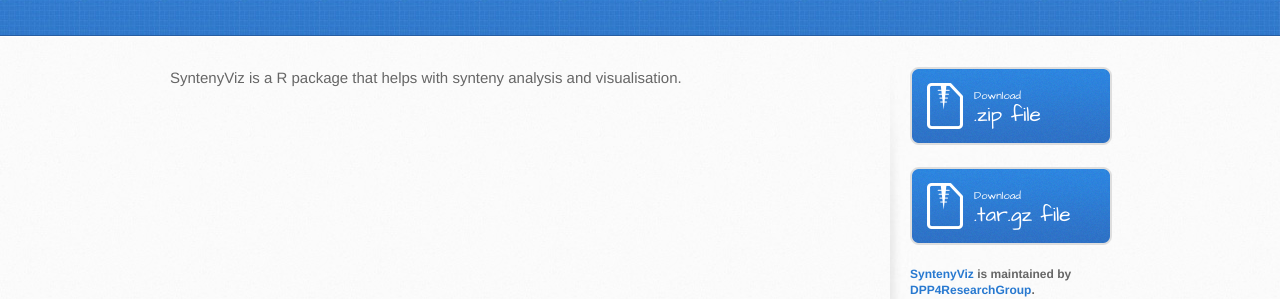
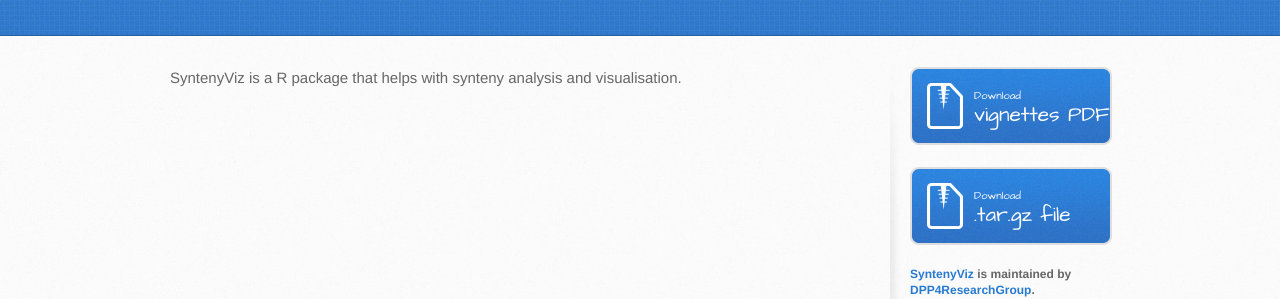
Before and after one commit to DPP4ResearchGroup/SyntenyViz, a Jekyll site: the page built from index.md, in a window 1280 px wide. Shown: the part 165-464 px from the top of the page. Built offline with Jekyll 4.4.1, drawn with Linux system fonts in a browser that asks for light colours.

Commit message:
layout update

```diff
--- a/_config.yml
+++ b/_config.yml
@@ -3,3 +3,7 @@ description: A synteny visulasation R package
 show_downloads: true
 google_analytics: UA-155344407-1
 theme: jekyll-theme-architect
+
+# site variables
+github:
+  pdf_url:
--- a/_layouts/default.html
+++ b/_layouts/default.html
@@ -38,9 +38,9 @@
 
         <aside id="sidebar">
           {% if site.show_downloads %}
-            <a href="{{ site.github.zip_url }}" class="button">
+            <a href="{{ site.github.pdf_url }}" class="button">
               <small>Download</small>
-              .zip file
+              vignettes PDF
             </a>
             <a href="{{ site.github.tar_url }}" class="button">
               <small>Download</small>
```
